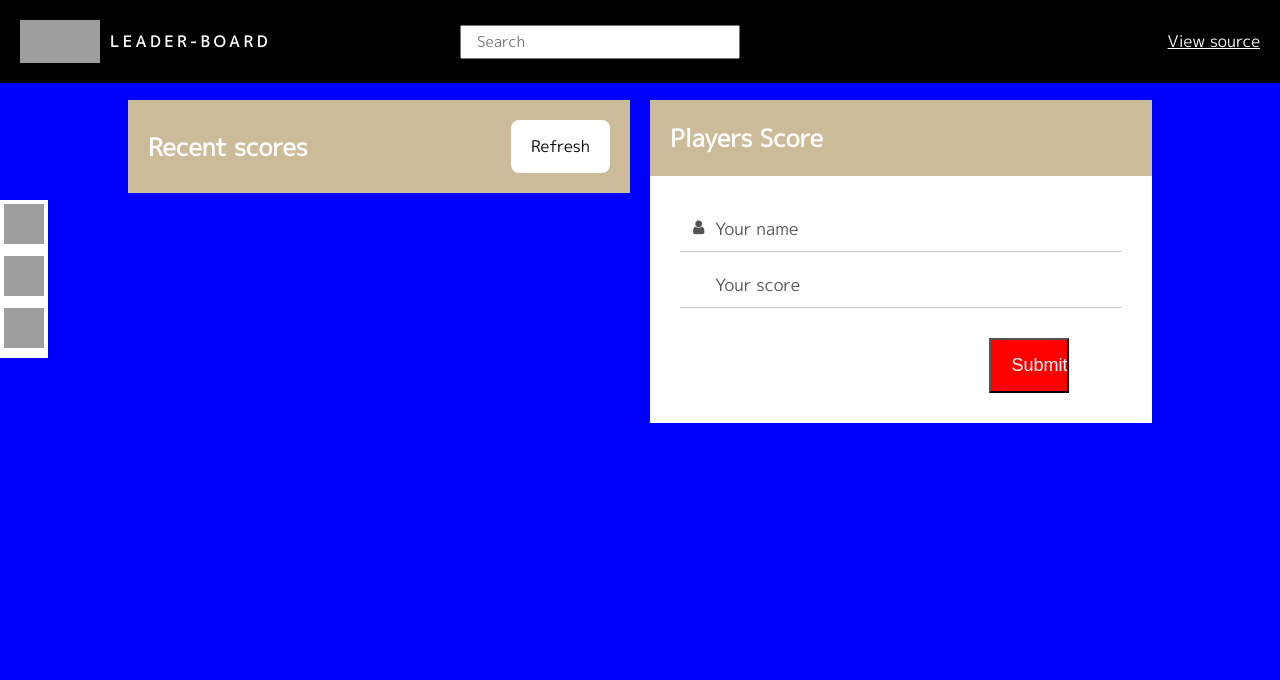
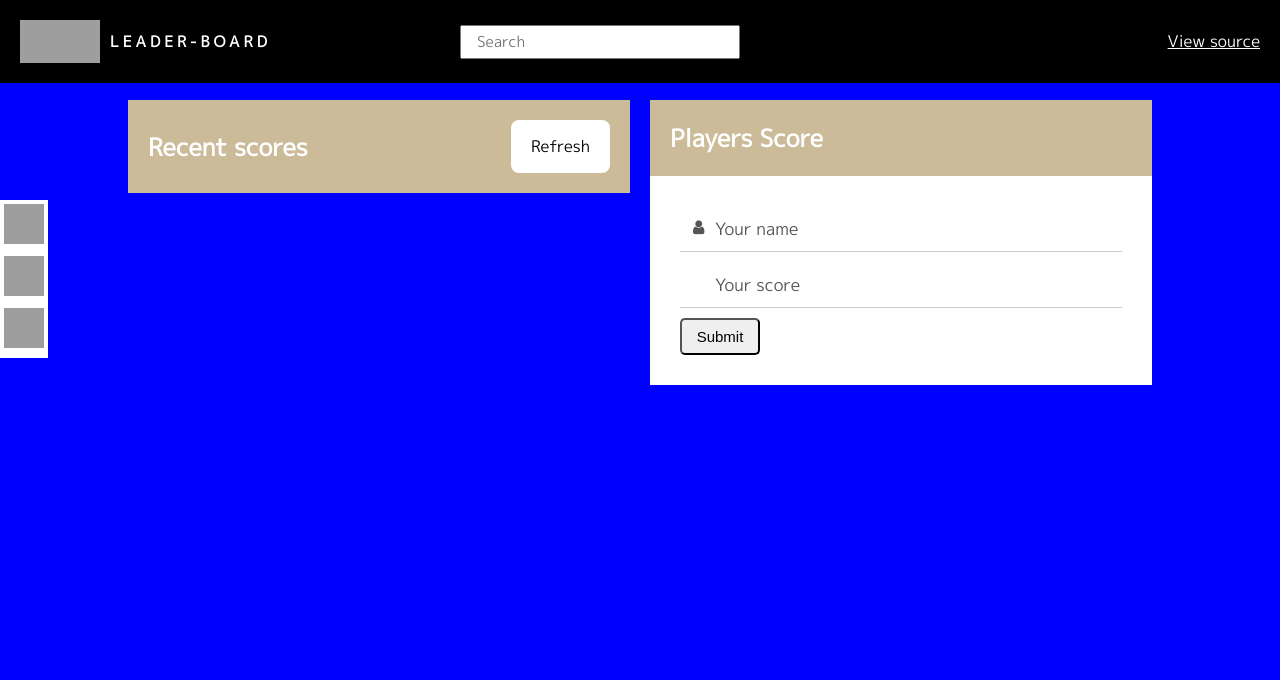
Before and after one commit to ademibowale/Leader-Board, a website built with webpack: page src/index.html in a window 1280 px wide. Built offline with nearby package versions, Linux system fonts and the light colour scheme; no server answers; grey boxes are pictures that could not be loaded.

Commit message:
Update style.css
reduce width

```diff
--- a/src/style.css
+++ b/src/style.css
@@ -189,16 +189,13 @@ h1 {
 }
 
 #form button[type="submit"] {
-  padding: 15px 20px;
-  width: 80px;
-  font-size: 18px;
-  margin-top: 20px;
-  box-sizing: border-box;
-  position: relative;
-  margin-left: 70%;
-  background-color: #f00;
-  color: #fff;
-}
+    padding: 8px 4px;
+    width: 80px;
+    position: relative;
+    margin-top: 0;
+    border-radius: 5px;
+    font-size: 15px;
+  }
 
 li {
   list-style: none;
```
